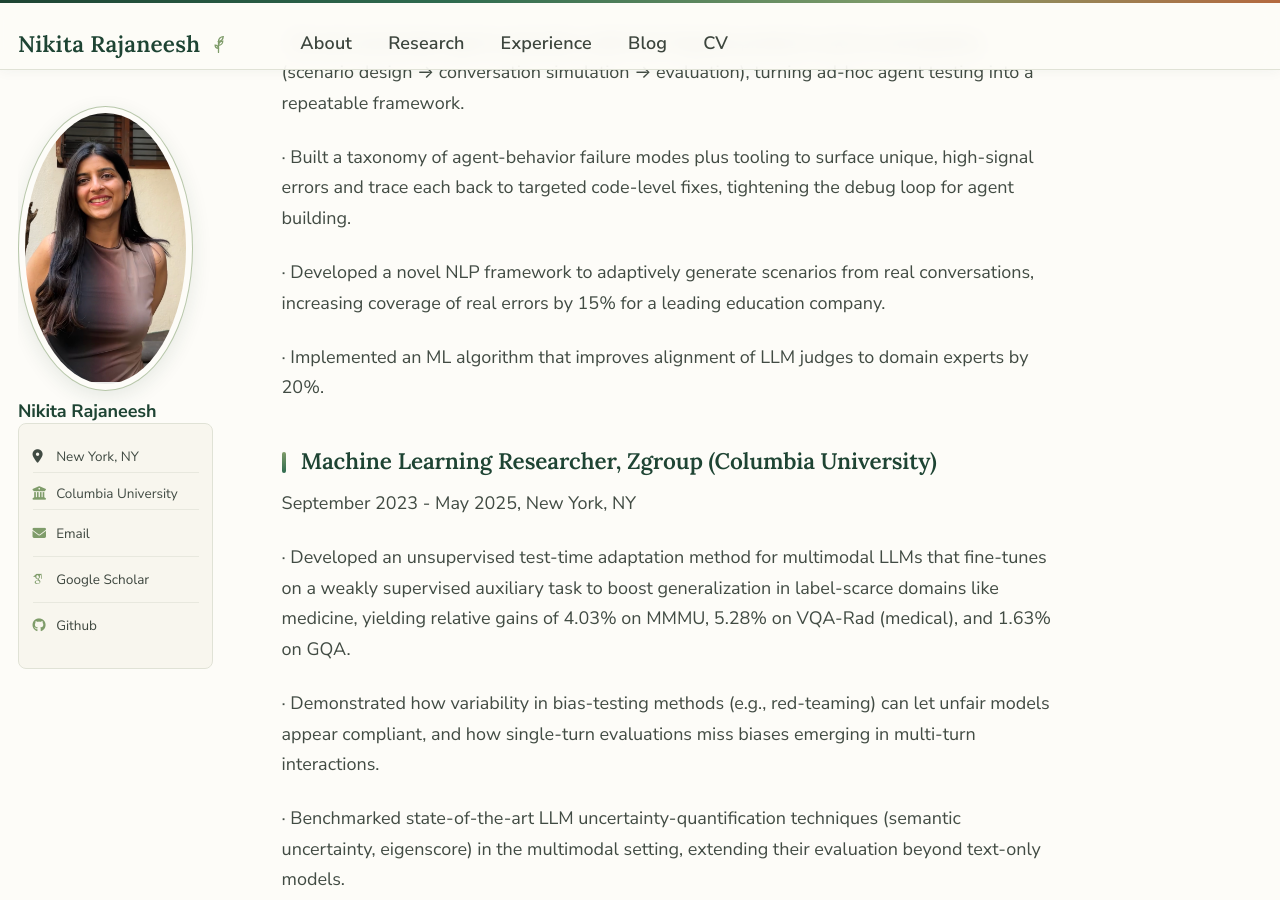
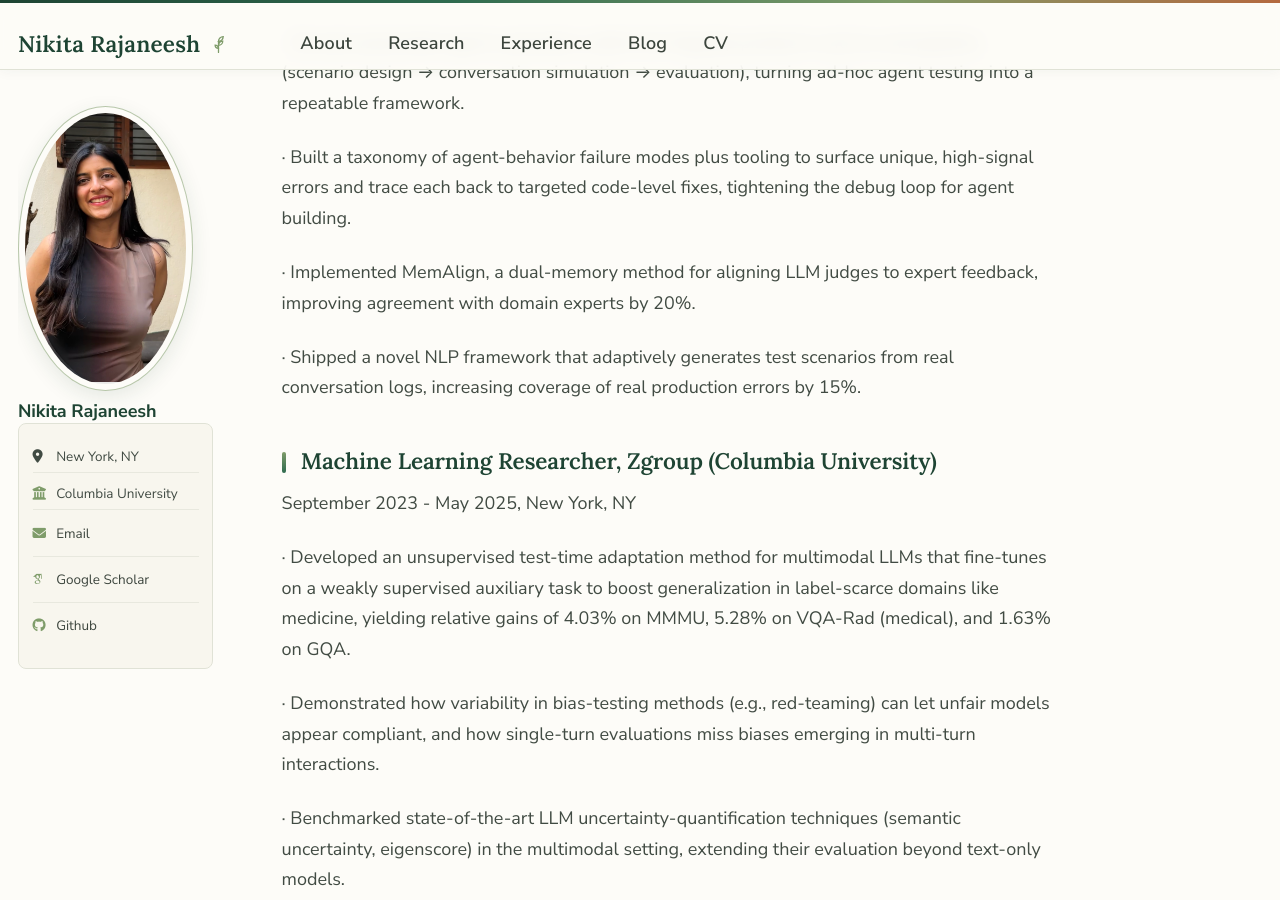
Before and after one commit to nrajanee/nrajanee.github.io, a Jekyll site: the page built from _pages/experience.md, in a window 1280 px wide and 900 px high, scrolled down 700 px. Built offline with Jekyll 4.4.1, drawn with Linux system fonts in a browser that asks for light colours; some web fonts are replaced.

Commit message:
Update CV pdf and sync the Arklex bullets to it
Co-Authored-By: Claude Opus 5 <noreply@anthropic.com>

```diff
--- a/_pages/experience.md
+++ b/_pages/experience.md
@@ -21,9 +21,9 @@ July 2025 - July 2026, New York, NY
 
 · Built a taxonomy of agent-behavior failure modes plus tooling to surface unique, high-signal errors and trace each back to targeted code-level fixes, tightening the debug loop for agent building.
 
-· Developed a novel NLP framework to adaptively generate scenarios from real conversations, increasing coverage of real errors by 15% for a leading education company.
+· Implemented MemAlign, a dual-memory method for aligning LLM judges to expert feedback, improving agreement with domain experts by 20%.
 
-· Implemented an ML algorithm that improves alignment of LLM judges to domain experts by 20%.
+· Shipped a novel NLP framework that adaptively generates test scenarios from real conversation logs, increasing coverage of real production errors by 15%.
 
 ### Machine Learning Researcher, Zgroup (Columbia University)
 September 2023 - May 2025, New York, NY
```
Also changed, not shown: 1 other file.
